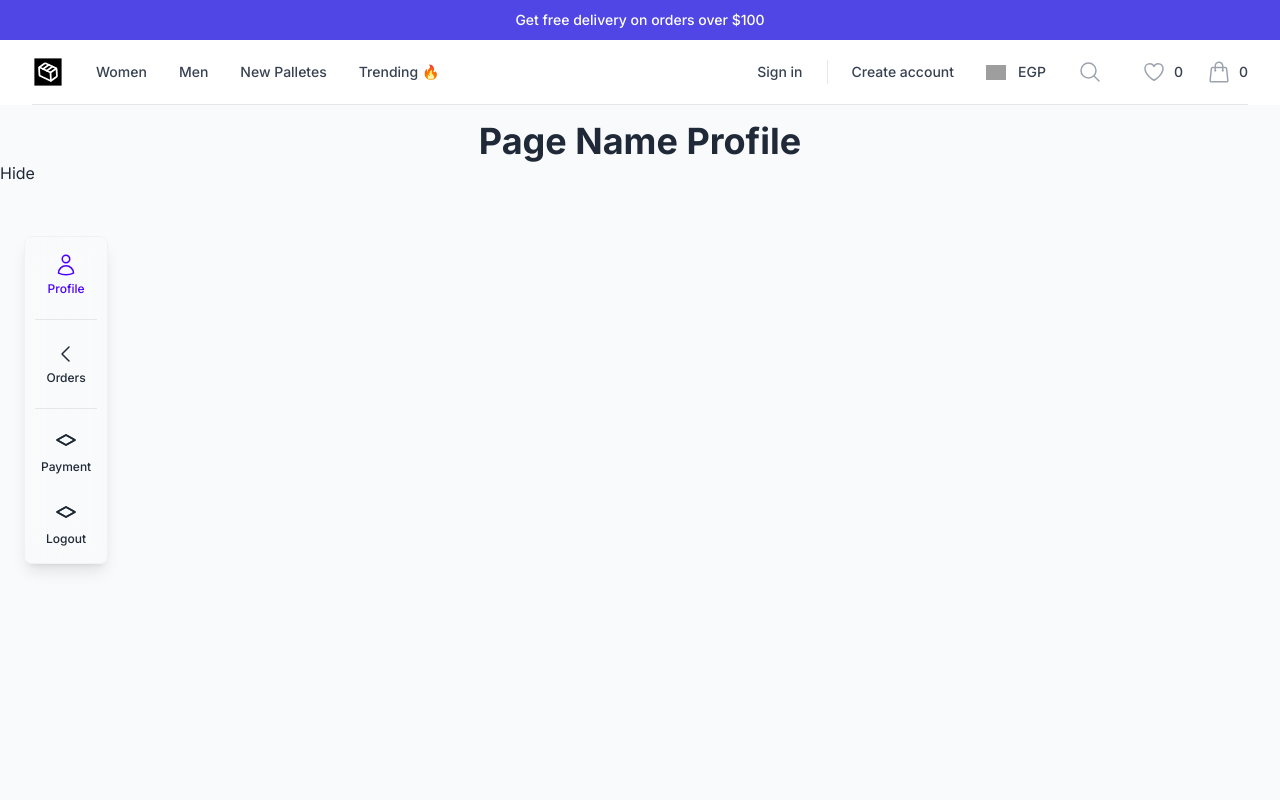
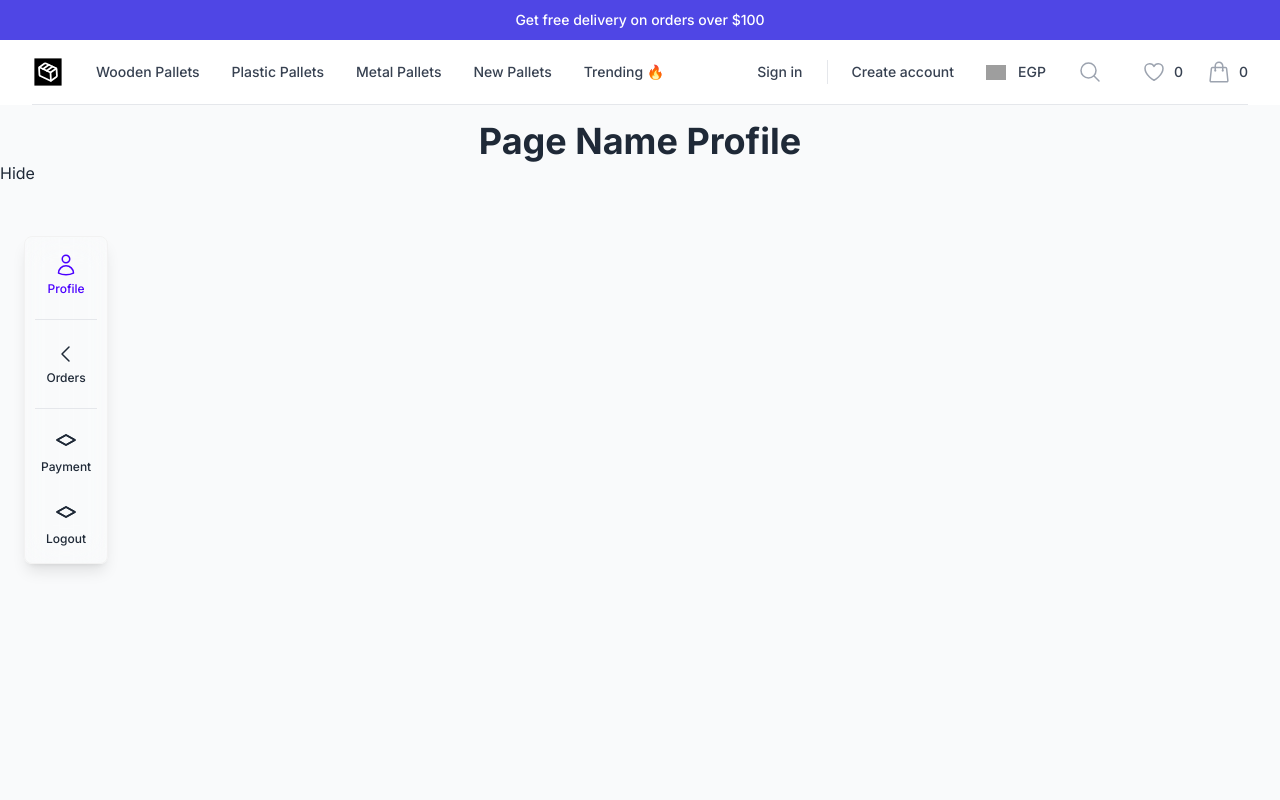
Before and after one commit to EyadTamer999/software-ecommerce-frontend, a Next.js app: page /profile in a window 1280 px wide. Shown: the top 800 px of the page. Built offline with nearby package versions, Linux system fonts and the light colour scheme; grey boxes are pictures that could not be loaded.

Commit message:
refactor: Retrieve cart and wishlist from local storage

```diff
--- a/src/app/GlobalRedux/Features/cart/CartSlice.js
+++ b/src/app/GlobalRedux/Features/cart/CartSlice.js
@@ -1,7 +1,7 @@
 import { createSlice } from '@reduxjs/toolkit'
 
 const initialState = {
-    cart: [],
+    cart: [], //TODO get the cart from the local storage
 }
 
 const cartSlice = createSlice({
--- a/src/app/GlobalRedux/Features/wishlist/WishlistSlice.js
+++ b/src/app/GlobalRedux/Features/wishlist/WishlistSlice.js
@@ -1,7 +1,7 @@
 import { createSlice } from '@reduxjs/toolkit';
 
 const initialState = {
-    wishlist: [],
+    wishlist: [], //TODO get the wishlist from the local storage
 }
 
 const wishlistSlice = createSlice({
--- a/src/app/login/page.jsx
+++ b/src/app/login/page.jsx
@@ -1,13 +1,13 @@
 "use client";
-
 import React, { useState } from "react";
-import { useRouter } from "next/router";
 import Notification from '../../components/notification';
 import { jwtDecode } from "jwt-decode";
 
 const Login = () => {
     const apiUrl = process.env.NEXT_PUBLIC_API_GATEWAY_URL;
     // const router = useRouter();
+
+    // TODO after login, save user data in redux store, save cart data in redux store, save wishlist data in redux store
 
     const [email, setEmail] = useState("");
     const [password, setPassowrd] = useState("");
--- a/src/components/navbar/constants.js
+++ b/src/components/navbar/constants.js
@@ -1,129 +1,159 @@
 export const navigation = {
     categories: [
         {
-            id: "women",
-            name: "Women",
+            id: "wooden-pallets",
+            name: "Wooden Pallets",
             featured: [
                 {
-                    name: "New Arrivals",
+                    name: "Standard Wooden Pallets",
                     href: "#",
-                    imageSrc:
-                        "https://tailwindui.com/img/ecommerce-images/mega-menu-category-01.jpg",
-                    imageAlt:
-                        "Models sitting back to back, wearing Basic Tee in black and bone.",
+                    imageSrc: "https://example.com/images/wooden-pallets-01.jpg",
+                    imageAlt: "Standard wooden pallets stacked in a warehouse.",
                 },
                 {
-                    name: "Basic Tees",
+                    name: "Custom Wooden Pallets",
                     href: "#",
-                    imageSrc:
-                        "https://tailwindui.com/img/ecommerce-images/mega-menu-category-02.jpg",
-                    imageAlt:
-                        "Close up of Basic Tee fall bundle with off-white, ochre, olive, and black tees.",
+                    imageSrc: "https://example.com/images/wooden-pallets-02.jpg",
+                    imageAlt: "Custom wooden pallets for specialized uses.",
                 },
             ],
             sections: [
                 {
-                    id: "clothing",
-                    name: "Clothing",
+                    id: "types",
+                    name: "Types",
                     items: [
-                        { name: "Tops", href: "#" },
-                        { name: "Dresses", href: "#" },
-                        { name: "Pants", href: "#" },
-                        { name: "Denim", href: "#" },
-                        { name: "Sweaters", href: "#" },
-                        { name: "T-Shirts", href: "#" },
-                        { name: "Jackets", href: "#" },
-                        { name: "Activewear", href: "#" },
-                        { name: "Browse All", href: "#" },
+                        { name: "Standard", href: "#" },
+                        { name: "Custom", href: "#" },
+                        { name: "Heat-Treated", href: "#" },
+                        { name: "Euro Pallets", href: "#" },
+                        { name: "Block Pallets", href: "#" },
                     ],
                 },
                 {
-                    id: "accessories",
-                    name: "Accessories",
+                    id: "sizes",
+                    name: "Sizes",
                     items: [
-                        { name: "Watches", href: "#" },
-                        { name: "Wallets", href: "#" },
-                        { name: "Bags", href: "#" },
-                        { name: "Sunglasses", href: "#" },
-                        { name: "Hats", href: "#" },
-                        { name: "Belts", href: "#" },
+                        { name: "48x40", href: "#" },
+                        { name: "42x42", href: "#" },
+                        { name: "48x48", href: "#" },
+                        { name: "Custom Sizes", href: "#" },
                     ],
                 },
                 {
                     id: "brands",
                     name: "Brands",
                     items: [
-                        { name: "Full Nelson", href: "#" },
-                        { name: "My Way", href: "#" },
-                        { name: "Re-Arranged", href: "#" },
-                        { name: "Counterfeit", href: "#" },
-                        { name: "Significant Other", href: "#" },
+                        { name: "EcoPallet", href: "#" },
+                        { name: "GreenPallet", href: "#" },
+                        { name: "StrongPallet", href: "#" },
+                        { name: "DurablePallet", href: "#" },
                     ],
                 },
             ],
         },
         {
-            id: "men",
-            name: "Men",
+            id: "plastic-pallets",
+            name: "Plastic Pallets",
             featured: [
                 {
-                    name: "New Arrivals",
+                    name: "Lightweight Plastic Pallets",
                     href: "#",
-                    imageSrc:
-                        "https://tailwindui.com/img/ecommerce-images/product-page-04-detail-product-shot-01.jpg",
-                    imageAlt:
-                        "Drawstring top with elastic loop closure and textured interior padding.",
+                    imageSrc: "https://example.com/images/plastic-pallets-01.jpg",
+                    imageAlt: "Lightweight plastic pallets in different colors.",
                 },
                 {
-                    name: "Artwork Tees",
+                    name: "Heavy-Duty Plastic Pallets",
                     href: "#",
-                    imageSrc:
-                        "https://tailwindui.com/img/ecommerce-images/category-page-02-image-card-06.jpg",
-                    imageAlt:
-                        "Three shirts in gray, white, and blue arranged on table with same line drawing of hands and shapes overlapping on front of shirt.",
+                    imageSrc: "https://example.com/images/plastic-pallets-02.jpg",
+                    imageAlt: "Heavy-duty plastic pallets for industrial use.",
                 },
             ],
             sections: [
                 {
-                    id: "clothing",
-                    name: "Clothing",
+                    id: "types",
+                    name: "Types",
                     items: [
-                        { name: "Tops", href: "#" },
-                        { name: "Pants", href: "#" },
-                        { name: "Sweaters", href: "#" },
-                        { name: "T-Shirts", href: "#" },
-                        { name: "Jackets", href: "#" },
-                        { name: "Activewear", href: "#" },
-                        { name: "Browse All", href: "#" },
+                        { name: "Lightweight", href: "#" },
+                        { name: "Heavy-Duty", href: "#" },
+                        { name: "Nestable", href: "#" },
+                        { name: "Rackable", href: "#" },
+                        { name: "Export Pallets", href: "#" },
                     ],
                 },
                 {
-                    id: "accessories",
-                    name: "Accessories",
+                    id: "sizes",
+                    name: "Sizes",
                     items: [
-                        { name: "Watches", href: "#" },
-                        { name: "Wallets", href: "#" },
-                        { name: "Bags", href: "#" },
-                        { name: "Sunglasses", href: "#" },
-                        { name: "Hats", href: "#" },
-                        { name: "Belts", href: "#" },
+                        { name: "48x40", href: "#" },
+                        { name: "42x42", href: "#" },
+                        { name: "48x48", href: "#" },
+                        { name: "Custom Sizes", href: "#" },
                     ],
                 },
                 {
                     id: "brands",
                     name: "Brands",
                     items: [
-                        { name: "Re-Arranged", href: "#" },
-                        { name: "Counterfeit", href: "#" },
-                        { name: "Full Nelson", href: "#" },
-                        { name: "My Way", href: "#" },
+                        { name: "EcoPallet", href: "#" },
+                        { name: "GreenPallet", href: "#" },
+                        { name: "StrongPallet", href: "#" },
+                        { name: "DurablePallet", href: "#" },
+                    ],
+                },
+            ],
+        },
+        {
+            id: "metal-pallets",
+            name: "Metal Pallets",
+            featured: [
+                {
+                    name: "Aluminum Pallets",
+                    href: "#",
+                    imageSrc: "https://example.com/images/metal-pallets-01.jpg",
+                    imageAlt: "Aluminum pallets for heavy-duty applications.",
+                },
+                {
+                    name: "Steel Pallets",
+                    href: "#",
+                    imageSrc: "https://example.com/images/metal-pallets-02.jpg",
+                    imageAlt: "Steel pallets for industrial use.",
+                },
+            ],
+            sections: [
+                {
+                    id: "types",
+                    name: "Types",
+                    items: [
+                        { name: "Aluminum", href: "#" },
+                        { name: "Steel", href: "#" },
+                        { name: "Custom Metal Pallets", href: "#" },
+                    ],
+                },
+                {
+                    id: "sizes",
+                    name: "Sizes",
+                    items: [
+                        { name: "48x40", href: "#" },
+                        { name: "42x42", href: "#" },
+                        { name: "48x48", href: "#" },
+                        { name: "Custom Sizes", href: "#" },
+                    ],
+                },
+                {
+                    id: "brands",
+                    name: "Brands",
+                    items: [
+                        { name: "EcoPallet", href: "#" },
+                        { name: "GreenPallet", href: "#" },
+                        { name: "StrongPallet", href: "#" },
+                        { name: "DurablePallet", href: "#" },
                     ],
                 },
             ],
         },
     ],
     pages: [
-        { name: "New Palletes", href: "#" },
+        { name: "New Pallets", href: "#" },
         { name: "Trending 🔥", href: "#" },
     ],
 };
@@ -131,71 +161,47 @@ export const navigation = {
 export const cartProducts = [
     {
         id: 1,
-        name: 'Throwback Hip Bag',
+        name: 'Standard Wooden Pallet',
         href: '#',
-        color: 'Salmon',
-        price: '$90.00',
-        quantity: 1,
-        imageSrc: 'https://tailwindui.com/img/ecommerce-images/shopping-cart-page-04-product-01.jpg',
-        imageAlt: 'Salmon orange fabric pouch with match zipper, gray zipper pull, and adjustable hip belt.',
+        type: 'Wooden',
+        price: 'EGP 15.00',
+        quantity: 5,
+        imageSrc: 'https://example.com/images/wooden-pallet-01.jpg',
+        imageAlt: 'Standard wooden pallet.',
     },
     {
         id: 2,
-        name: 'Medium Stuff Satchel',
+        name: 'Heavy-Duty Plastic Pallet',
         href: '#',
-        color: 'Blue',
-        price: '$32.00',
-        quantity: 1,
-        imageSrc: 'https://tailwindui.com/img/ecommerce-images/shopping-cart-page-04-product-02.jpg',
-        imageAlt:
-            'Front of satchel with blue canvas body, black straps and handle, drawstring top, and front zipper pouch.',
+        type: 'Plastic',
+        price: 'EGP 25.00',
+        quantity: 3,
+        imageSrc: 'https://example.com/images/plastic-pallet-01.jpg',
+        imageAlt: 'Heavy-duty plastic pallet.',
     },
     // More cartProducts...
-]
+];
 
 export const wishlistProducts = [
     {
         id: 1,
-        name: 'Throwback Hip Bag',
+        name: 'Standard Wooden Pallet',
         href: '#',
-        color: 'Salmon',
-        price: '$90.00',
-        quantity: 1,
-        imageSrc: 'https://tailwindui.com/img/ecommerce-images/shopping-cart-page-04-product-01.jpg',
-        imageAlt: 'Salmon orange fabric pouch with match zipper, gray zipper pull, and adjustable hip belt.',
+        type: 'Wooden',
+        price: 'EGP 15.00',
+        quantity: 5,
+        imageSrc: 'https://example.com/images/wooden-pallet-01.jpg',
+        imageAlt: 'Standard wooden pallet.',
     },
     {
         id: 2,
-        name: 'Medium Stuff Satchel',
+        name: 'Lightweight Plastic Pallet',
         href: '#',
-        color: 'Blue',
-        price: '$32.00',
-        quantity: 1,
-        imageSrc: 'https://tailwindui.com/img/ecommerce-images/shopping-cart-page-04-product-02.jpg',
-        imageAlt:
-            'Front of satchel with blue canvas body, black straps and handle, drawstring top, and front zipper pouch.',
+        type: 'Plastic',
+        price: 'EGP 20.00',
+        quantity: 10,
+        imageSrc: 'https://example.com/images/plastic-pallet-02.jpg',
+        imageAlt: 'Lightweight plastic pallet.',
     },
-    {
-        id: 2,
-        name: 'Medium Stuff Satchel',
-        href: '#',
-        color: 'Blue',
-        price: '$32.00',
-        quantity: 1,
-        imageSrc: 'https://tailwindui.com/img/ecommerce-images/shopping-cart-page-04-product-02.jpg',
-        imageAlt:
-            'Front of satchel with blue canvas body, black straps and handle, drawstring top, and front zipper pouch.',
-    },
-    {
-        id: 2,
-        name: 'Medium Stuff Satchel',
-        href: '#',
-        color: 'Blue',
-        price: '$32.00',
-        quantity: 1,
-        imageSrc: 'https://tailwindui.com/img/ecommerce-images/shopping-cart-page-04-product-02.jpg',
-        imageAlt:
-            'Front of satchel with blue canvas body, black straps and handle, drawstring top, and front zipper pouch.',
-    },
-    // More cartProducts...
-]
+    // More wishlistProducts...
+];
```
Also changed, not shown: src/components/navbar/UtilityButtons.js (+11 -3 lines), src/components/navbar/cart.jsx (+8 -2 lines).
